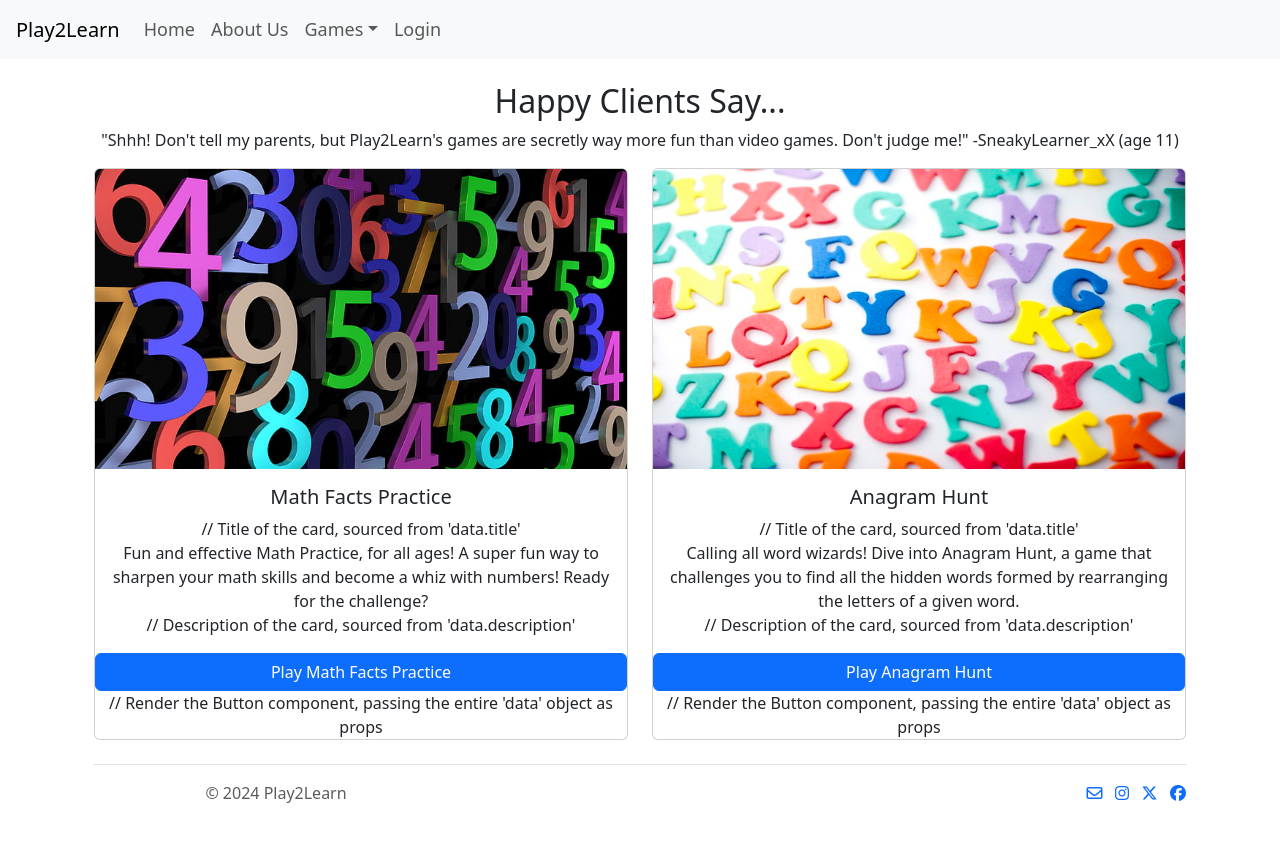
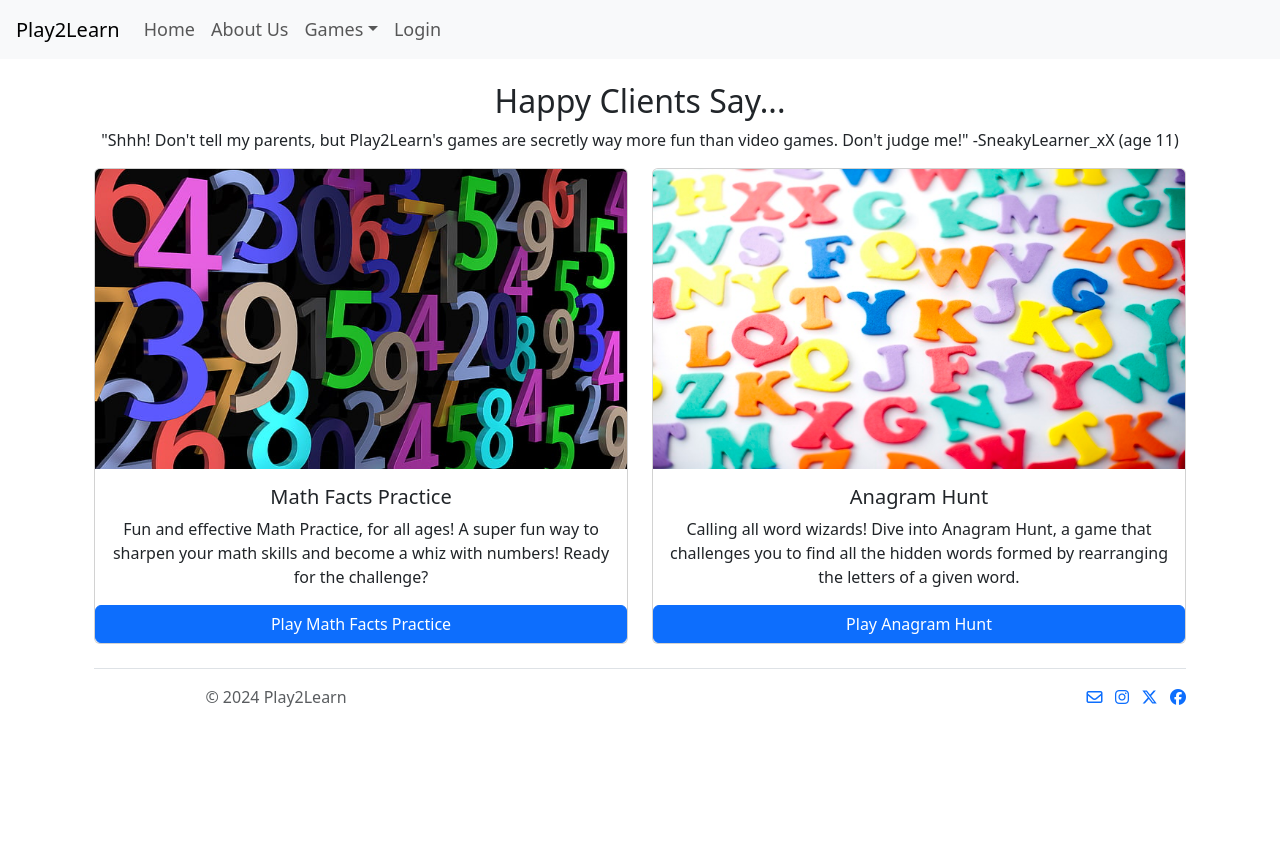
Before and after one commit to properholmes/Play2LearnVersion.2, a React (Vite) app in the folder react/: page / in a window 1280 px wide. Shown: the top 842 px of the page. Built offline with nearby package versions, Linux system fonts and the light colour scheme.

Commit message:
accidentally added comments in wrong space, quick fix

```diff
--- a/react/src/components/Card.jsx
+++ b/react/src/components/Card.jsx
@@ -9,10 +9,10 @@ function Card({ data }) { // define the Card component, accepting 'data' as a pr
                  alt="background image overlay of random numbers"
                  style={{'maxHeight': '40%'}}/>
             <div className="card-body">
-                <h5 className="card-title">{data.title}</h5> // Title of the card, sourced from 'data.title'
-                <p className="card-text">{data.description}</p>   // Description of the card, sourced from 'data.description'
+                <h5 className="card-title">{data.title}</h5>
+                <p className="card-text">{data.description}</p>
             </div>
-            <Button buttondata={data} /> // Render the Button component, passing the entire 'data' object as props
+            <Button buttondata={data} />
         </div>
     )
 }
```
Also changed, not shown: 1 other file (tests, documents, lock files or other folders).
